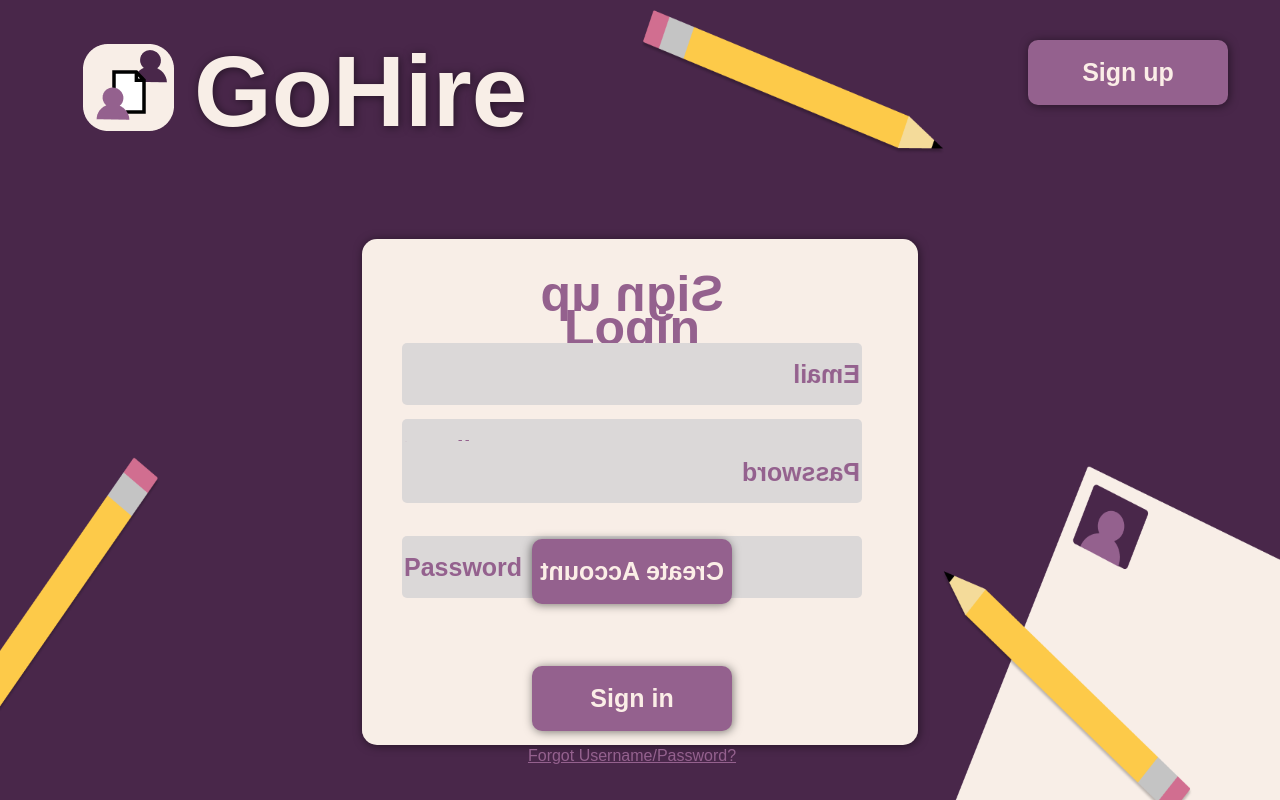
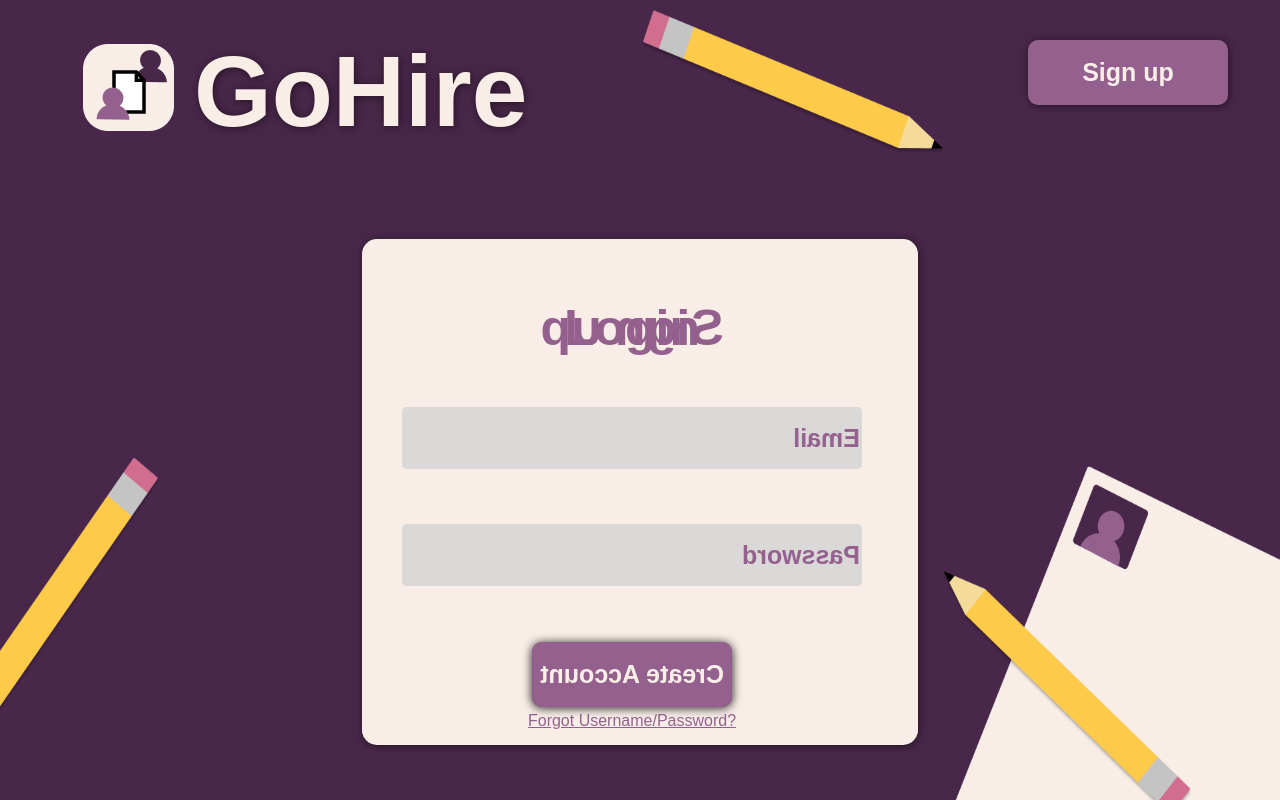
Before and after one commit to acm-projects/AppliTalent, a React (Create React App) app: page / in a window 1280 px wide. Built offline with nearby package versions, Linux system fonts and the light colour scheme; no server answers.

Commit message:
changed margins and formatting of the UI

```diff
--- a/src/Login/Login.css
+++ b/src/Login/Login.css
@@ -1,3 +1,6 @@
+#loginForm{
+    margin:0;
+}
 .loginWhole{
     position: fixed;
     height: 100%;
@@ -66,12 +69,12 @@
 }
 .signUpTitle{
     display: inline-block;
-    margin-top: 10px;
+    margin-top: 44px;
     font-size: 50px;
     color: #94618E;
 }
 .text1{
-    margin-top: 62px;
+    margin-top: 50px;
     border: none;
     width: 456px;
     height: 60px;
@@ -82,7 +85,7 @@
     color:#94618E;
 }
 .emailEnter{
-    margin-top: 20px;
+    margin-top: 50px;
     border: none;
     width: 456px;
     height: 60px;
@@ -105,6 +108,7 @@
 }
 .text2{
     margin-top: 39px;
+    margin-bottom: 10px;
     border: none;
     width: 456px;
     height: 60px;
@@ -115,7 +119,8 @@
     color:#94618E;
 }
 .pswdEnter{
-    margin-top: 20px;
+    margin-top: 39px;
+    margin-bottom: 10px;
     border: none;
     width: 456px;
     height: 60px;
@@ -138,7 +143,7 @@
     color:#94618E;
 }
 .createAccountButton{
-    margin-top: 20px;
+    margin-top: 30px;
     font-weight: bold;
     font-size: 25px;
     color: #FBEEE7;
@@ -154,13 +159,14 @@ input:focus{
     background-color: white;
 }
 .forgotUserPass{
-    margin-top: 16px;
+    margin-top: 5px;
     font-weight: normal;
     color:#94618E;
     display:block;
 }
 .signInButton{
-    margin-top: 52px;
+    margin-top: 30px;
+    margin-bottom: 0px;
     font-weight: bold;
     font-size: 25px;
     color: #FBEEE7;
--- a/src/Login/Login.js
+++ b/src/Login/Login.js
@@ -42,6 +42,7 @@ class Login extends React.Component{
   }
 
   gotoSignIn(){
+    console.log("ran");
     this.clearError();
     firebase.auth().signInWithEmailAndPassword(this.state.email, this.state.password)
     .catch(err => {
@@ -58,6 +59,7 @@ class Login extends React.Component{
     })
   }
   gotoSignUp(){
+    console.log("ran");
     this.clearError();
     firebase.auth().createUserWithEmailAndPassword(this.state.email, this.state.password)
     .catch(err => {
@@ -91,9 +93,9 @@ class Login extends React.Component{
 
   flipLogin(){
     this.clearError();
-    console.log(`state ${this.state.isFlipping}`);
+    //6console.log(`state ${this.state.isFlipping}`);
     if(this.state.isFlipping === true)
-    {console.log(this.state.isFlipping);
+    {//console.log(this.state.isFlipping);
       return;}
 
     let loginBlock = document.getElementsByClassName("loginBlock")[0];
```
Also changed, not shown: 1 other file (tests, documents, lock files or other folders).
